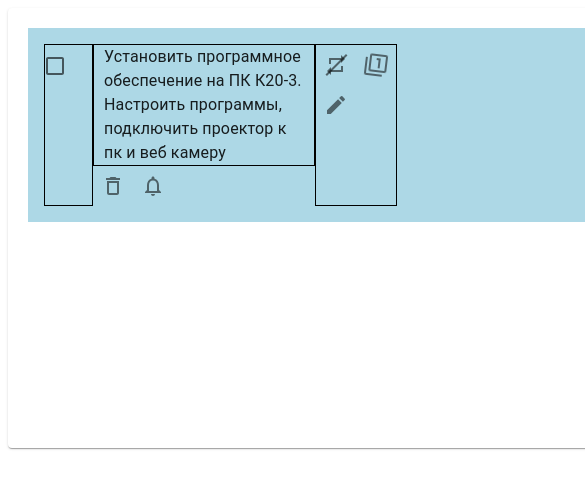
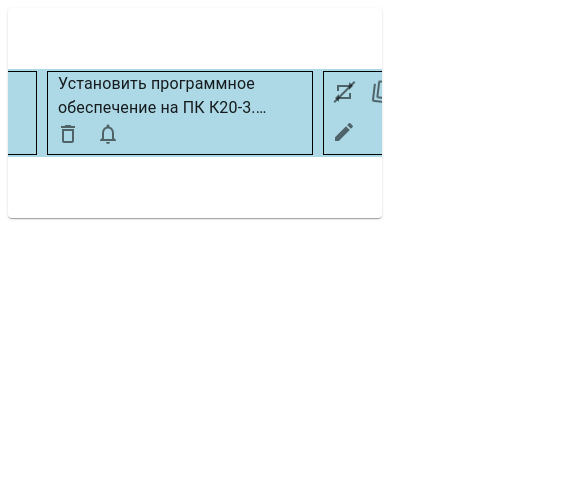
Before and after one commit to itrobotom/myplanning_ui, a React (Create React App) app: page / in a window 390 px wide. Shown: the top 488 px of the page, 585 px wide, since content can reach past the window. Built offline with nearby package versions, Linux system fonts and the light colour scheme.

Commit message:
Стилизация карточки задачи под адаптив

```diff
--- a/src/App.css
+++ b/src/App.css
@@ -19,3 +19,18 @@
         padding: 20px;
     }
 }
+
+/* работа с относительными единицами вместо пикселей для адаптивности */
+html {
+  font-size: 16px; /* Базовый размер шрифта */
+}
+
+h1 {
+  font-size: 2rem; /* 2rem = 32px */
+  margin-bottom: 1rem; /* 16px */
+}
+
+button {
+  font-size: 1em; /* Зависит от родителя */
+  padding: 0.5em 1em; /* Отступы зависят от размера текста кнопки */
+}
--- a/src/components/CardTask/CardTask.css
+++ b/src/components/CardTask/CardTask.css
@@ -1,3 +1,76 @@
+.main-container-task {
+  display: flex;
+  align-items: center;
+  justify-content: center;
+  padding: 0px;
+  /* border: 1px solid black; */
+  max-height: 1000px;
+  min-height: 200px;
+}
+
+.task-block {
+  padding: 2px;
+  background-color: lightblue;
+  display: flex;
+  /* align-items: center; */
+  width: 100%; /* Адаптивная ширина */
+  max-width: 1000px;
+  min-width: 420px;
+  gap: 10px; /* Расстояние между блоками */
+}
+
+.left-task-block, .middle-task-block, .right-task-block {
+  flex-shrink: 0; /* Запретить сжатие */
+}
+
+.left-task-block, .right-task-block {
+  flex-basis: 50px; /* фиксированная ширина для блоков */
+}
+
+
+.middle-task-block {
+  /* display: flex; */
+  /* align-items: center; */
+  flex: 1; /* Занимает оставшееся пространство */
+  /* word-wrap: break-word; Перенос текста, чтобы не было горизонтальной прокрутки */
+  border: 1px solid black;
+  overflow: hidden; /* Обрезаем содержимое, выходящее за границы */
+  align-items: center; /* Центрируем элементы по вертикали */
+}
+
+.middle-task-block-text {
+  display: -webkit-box; /* Включаем поддержку многоточий */
+  -webkit-box-orient: vertical;
+  -webkit-line-clamp: 2; /* Обрезка после двух строк */
+  overflow: hidden; /* Скрываем лишний текст */
+  text-overflow: ellipsis; /* Добавляем многоточие */
+  line-height: 1.5; /* Делаем текст чуть более читаемым */
+  max-height: calc(1.5em * 2); /* Задаем высоту для двух строк */
+  padding: 0 10px; /* Добавляем отступы внутри */
+  word-wrap: break-word; /* Перенос слов при необходимости */
+}
+
+
+
+@media (max-width: 768px) {
+  .main-container-task {
+    padding: 5px;
+  }
+  .task-block {
+    width: 720px;
+  }
+}
+
+@media (min-width: 769px) {
+  .main-container-task {
+    padding: 20px;
+  }
+  .task-block {
+    width: 1200px; /* Ограничиваем ширину контейнера задачи */
+  }
+}
+
+
 .crossing-out {
   position: absolute;
   width: 120%;
--- a/src/components/CardTask/CardTask.jsx
+++ b/src/components/CardTask/CardTask.jsx
@@ -28,7 +28,7 @@ import Filter3Icon from '@mui/icons-material/Filter3';
 
 function CardTask({props}) {
     //если развернутая карточка задачи, то она выше
-    const heightCard = 400;
+    const heightCard = 200;
     //вытащим данные из стора по isCheckBoxTaskStatus, таким и будет далее стейт
     //а пока сделаем его просто по дефолту false
     const isLearn = true; //режим обучения (включается возможность кликать по всем иконкам, получая подсказки)
@@ -46,13 +46,13 @@ function CardTask({props}) {
         console.log(statusTask);
     }
     return (
-        <Card sx={{width: 1200, height: heightCard, p: '20px' }}>
+        <Card className="main-container-task" sx={{ height: heightCard }}>
             {/* <CardContent>
                 <Typography variant="h5">Заголовок</Typography>
                 <Typography>Контент карточки</Typography>
             </CardContent> */}
-            <Box sx={{padding: 2, backgroundColor: 'lightblue', display: 'flex'}}>
-                <Box sx={{border: "1px solid black"}}>
+            <Box className="task-block">
+                <Box className="left-task-block" sx={{border: "1px solid black"}}>
                     <FormControlLabel
                         control={<Checkbox
                             defaultNohecked
@@ -62,8 +62,9 @@ function CardTask({props}) {
                         onChange={handleTaskStatus}
                     />
                 </Box>
-                <Box>
-                    <Box sx={{border: "1px solid black", width:"200px", display: 'flex', alignItems: "center", pl:"10px", pr:"10px"}}>
+                <Box className="middle-task-block">
+                    <Box className="middle-task-block-text">
+                        {/* <Typography color="#000000" variant="h6">Установить программное обеспечение на ПК К20-3. Настроить программы, подключить проектор к пк и веб камеру</Typography> */}
                         <Typography>Установить программное обеспечение на ПК К20-3. Настроить программы, подключить проектор к пк и веб камеру</Typography>
                     </Box>
                     {/* иконки и настройки ниже самой задачи */}
@@ -89,15 +90,13 @@ function CardTask({props}) {
                                     <RepeatIcon />
                                     {/* Линия перечеркивания */}
                                     <Box className="crossing-out"/>
-
                                 </Box>
                             </IconButton>
                         }
-
                     </Box>
                 </Box>
 
-                <Box sx={{border: "1px solid black"}}>
+                <Box className="right-task-block" sx={{border: "1px solid black"}}>
                     {/* две иконки рядом (повтор и статус) */}
                     <Box sx={{display: "flex", justifyContent: "space-between"}}>
                         <IconButton>
```
Lines whose indentation alone changed are shown as unchanged.
